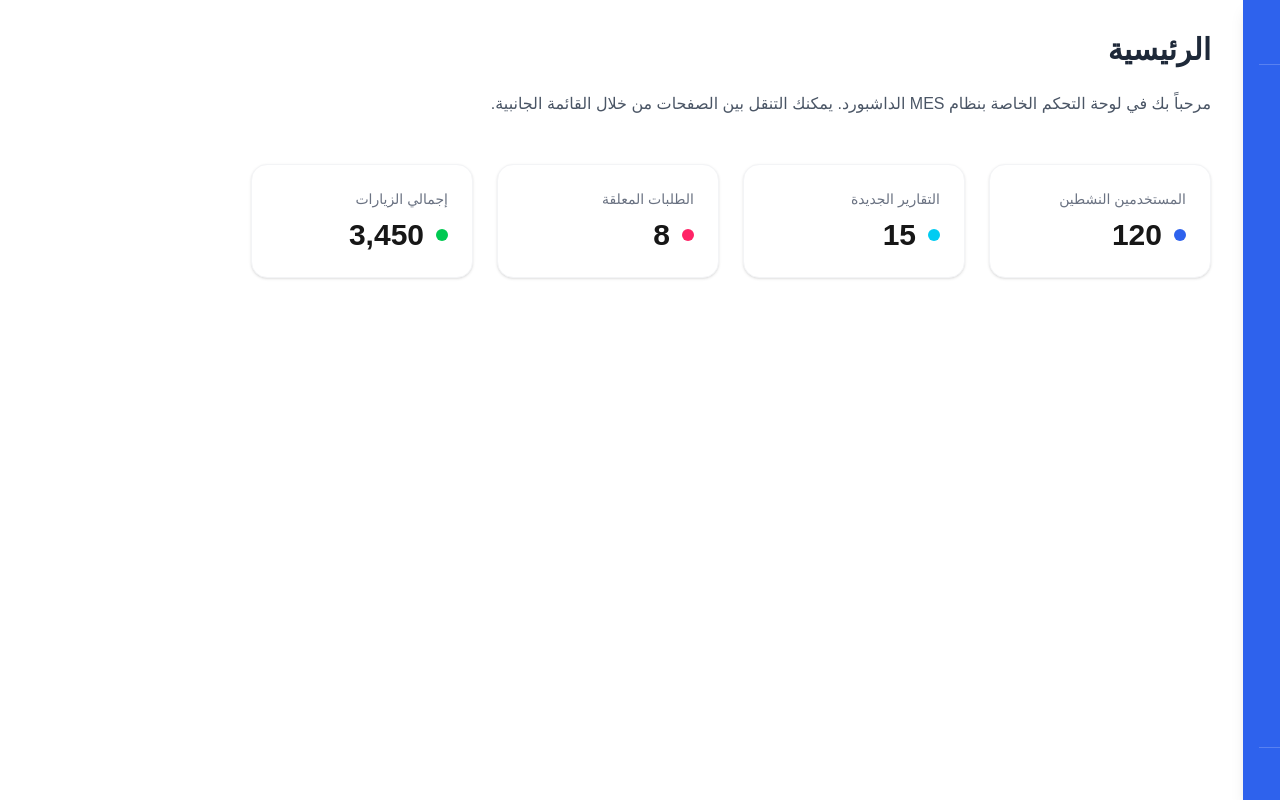
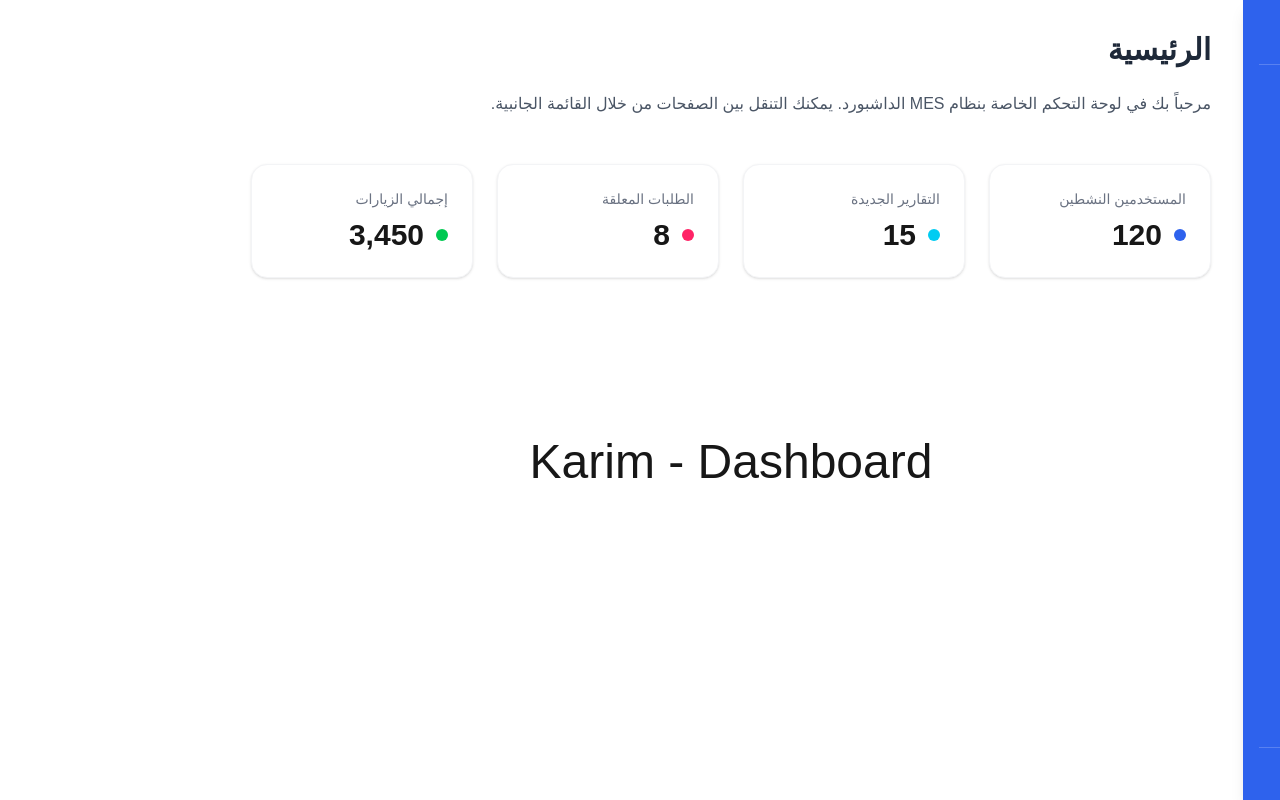
Before and after one commit to khaled-17/mes-dashboard, a Next.js app: page / in a window 1280 px wide. Built offline with nearby package versions, Linux system fonts and the light colour scheme.

Commit message:
karim- dashboard

```diff
--- a/view/Home/index.tsx
+++ b/view/Home/index.tsx
@@ -9,6 +9,7 @@ export default function HomeView() {
     ];
 
     return (
+        <>
         <div className="flex flex-col gap-6">
             <h1 className="text-3xl font-bold text-gray-800">الرئيسية</h1>
             <p className="text-gray-600">
@@ -21,5 +22,7 @@ export default function HomeView() {
                 ))}
             </div>
         </div>
+        <h1 className="text-center text-5xl mt-40">Karim - Dashboard</h1>
+        </>
     );
 }
```
Also changed, not shown: 1 other file (tests, documents, lock files or other folders).
